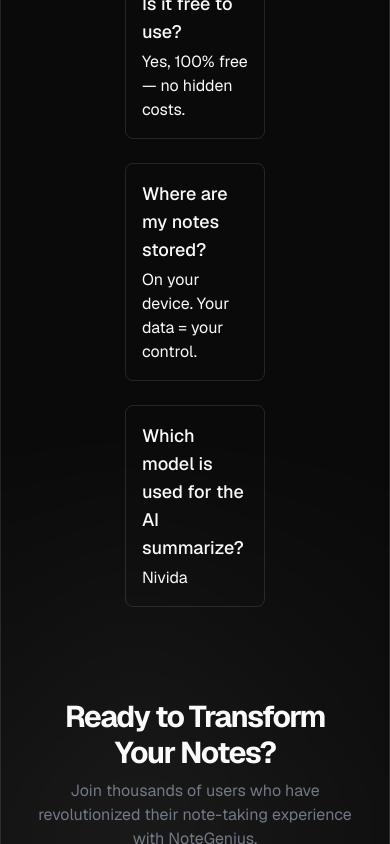
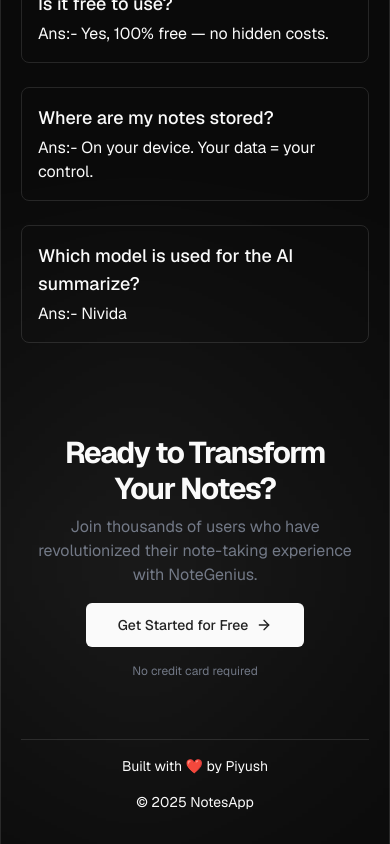
Before and after one commit to Piyush5784/ai-powered-notes-app, a Next.js app: page / in a window 390 px wide. Shown: the part 4360-5204 px from the top of the page. Built offline with nearby package versions, Linux system fonts and the light colour scheme; no server answers.

Commit message:
fix ui issues

```diff
--- a/components/header/faq-section.tsx
+++ b/components/header/faq-section.tsx
@@ -2,21 +2,20 @@
 
 const FaqSection = () => {
   return (
-    <section className="px-6 py-8   text-center">
+    <section className=" py-8   text-center">
       <h2 className="text-3xl font-semibold mb-10">FAQ</h2>
-      <div className="grid gap-6 md:grid-cols-2 px-20 text-start">
+      <div className="grid  gap-6 md:grid-cols-2 md:px-20  text-start">
         {[
           ["Is it free to use?", "Yes, 100% free — no hidden costs."],
-          // ["Do I need to sign up?", "Nope. Just open it and start writing."],
           [
             "Where are my notes stored?",
             "On your device. Your data = your control.",
           ],
           ["Which model is used for the AI summarize?", "Nivida"],
         ].map(([q, a], i) => (
-          <div key={i} className="border  p-4 rounded-lg">
+          <div key={i} className="border w-full  p-4 rounded-lg">
             <h3 className="font-medium text-lg mb-1">{q}</h3>
-            <p>{a}</p>
+            <p>Ans:- {a}</p>
           </div>
         ))}
       </div>
--- a/components/home.tsx
+++ b/components/home.tsx
@@ -26,7 +26,7 @@
       <FaqSection />
       <JoinUsSection />
       <footer className="p-4 text-center text-sm border-t">
-        <p className="mb-2">Built with ❤️ by Your Name</p>
+        <p className="mb-2">Built with ❤️ by Piyush</p>
 
         <p className="mt-4">© 2025 NotesApp</p>
       </footer>
```
